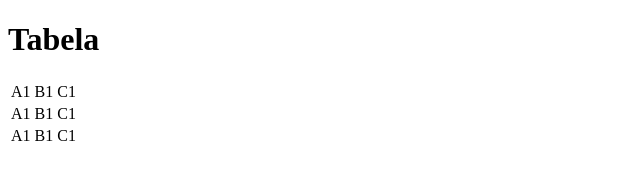
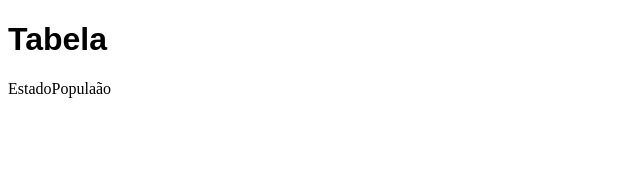
Before and after one commit to leonardolopeslr/html-css, a plain HTML site: page exercicios/ex017/index.html in a window 1280 px wide. Shown: the whole page, without its empty margins (0-640 px from the left). Drawn offline with Linux system fonts and the light colour scheme.

Commit message:
Update index.html

```diff
--- a/exercicios/ex017/index.html
+++ b/exercicios/ex017/index.html
@@ -6,27 +6,37 @@
     <meta name="viewport" content="width=device-width, initial-scale=1.0">
     <title>Tabela</title>
     <style>
+        h1 {
+            font-family: Arial, Helvetica, sans-serif;
+        }
 
+        table {
+            height: 400px;
+            width: 400px;
+            border-collapse: collapse;
+        }
+
+        td {
+            text-align: center;
+            padding: 10px;
+            border: 1px solid black;
+            vertical-align: middle;
+        }
     </style>
 </head>
 <body>
     <h1>Tabela</h1>
     <table>
-        <tr>
-            <td>A1</td>
-            <td>B1</td>
-            <td>C1</td>
-        </tr>
-        <tr>
-            <td>A1</td>
-            <td>B1</td>
-            <td>C1</td>
-        </tr>
-        <tr>
-            <td>A1</td>
-            <td>B1</td>
-            <td>C1</td>
-        </tr>
+        <thead>
+            <tr>Estado</tr>
+            <tr>Populaão</tr>
+        </thead>
+        <tbody>
+
+        </tbody>
+        <tfoot>
+
+        </tfoot>
     </table>
 </body>
 </html>
```
